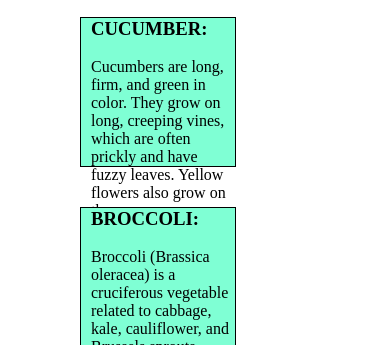
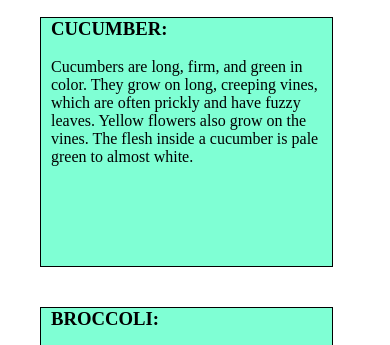
Before and after one commit to poly1997p/Batch-16-class-11, a plain HTML site: page index.html in a window 390 px wide. Shown: the part 431-776 px from the top of the page. Drawn offline with Linux system fonts and the light colour scheme.

Commit message:
class 11

```diff
--- a/style.css
+++ b/style.css
@@ -24,7 +24,7 @@
 
 .row{
     float: left;
-    height: 150px;
+    height: 250px;
     background-color: aquamarine;
     width: 40%;
     margin-left: 80px;
@@ -36,3 +36,174 @@
 h2 {
     font-size: 30px;
 }
+
+
+@media screen and (max-width: 1040px){
+    .row{
+        width: 420px;
+    }
+
+}
+
+/*
+@media screen and (max-width: 1001px){
+    .row{
+        width: 410px;
+    }
+
+} */
+
+
+@media screen and (max-width: 980px){
+    .row{
+        width: 395px;
+    }
+
+}
+
+
+@media screen and (max-width: 950px){
+    .row{
+        width: 380px;
+    }
+
+}
+
+
+@media screen and (max-width: 920px){
+    .row{
+        width: 370px;
+    }
+
+}
+
+
+@media screen and (max-width: 900px){
+    .row{
+        width: 350px;
+    }
+
+}
+
+
+
+@media screen and (max-width: 860px){
+    .row{
+        width: 320px;
+    }
+
+}
+
+
+@media screen and (max-width: 800px){
+    .row{
+        width: 300px;
+    }
+
+}
+
+
+@media screen and (max-width: 760px){
+    .row{
+        width: 280px;
+    }
+
+}
+
+
+@media screen and (max-width: 720px){
+    .row{
+        width: 260px;
+    }
+
+}
+
+
+@media screen and (max-width: 680px){
+    .row{
+        width: 230px;
+    }
+
+}
+
+
+@media screen and (max-width: 620px){
+    .row{
+        width:500px;
+    }
+
+}
+
+
+@media screen and (max-width: 585px){
+    .row{
+        width:480px;
+    }
+
+}
+
+
+@media screen and (max-width: 563px){
+    .row{
+        width:460px;
+    }
+
+}
+
+
+@media screen and (max-width: 546px){
+    .row{
+        width:430px;
+    }
+
+}
+
+
+@media screen and (max-width: 513px){
+    .row{
+        width:410px;
+    }
+
+}
+
+
+@media screen and (max-width: 493px){
+    .row{
+        width:390px;
+    }
+
+}
+
+
+@media screen and (max-width: 471px){
+    .row{
+        width:370px;
+    }
+
+}
+
+
+@media screen and (max-width: 457px){
+    .row{
+        width:350px;
+        margin-right: 5px;
+    }
+
+}
+
+
+@media screen and (max-width: 434px){
+    .row{
+        width:330px;
+    }
+
+}
+
+
+@media screen and (max-width: 412px){
+    .row{
+        width:75%;
+        margin-left: 40px;
+    }
+
+}
```
